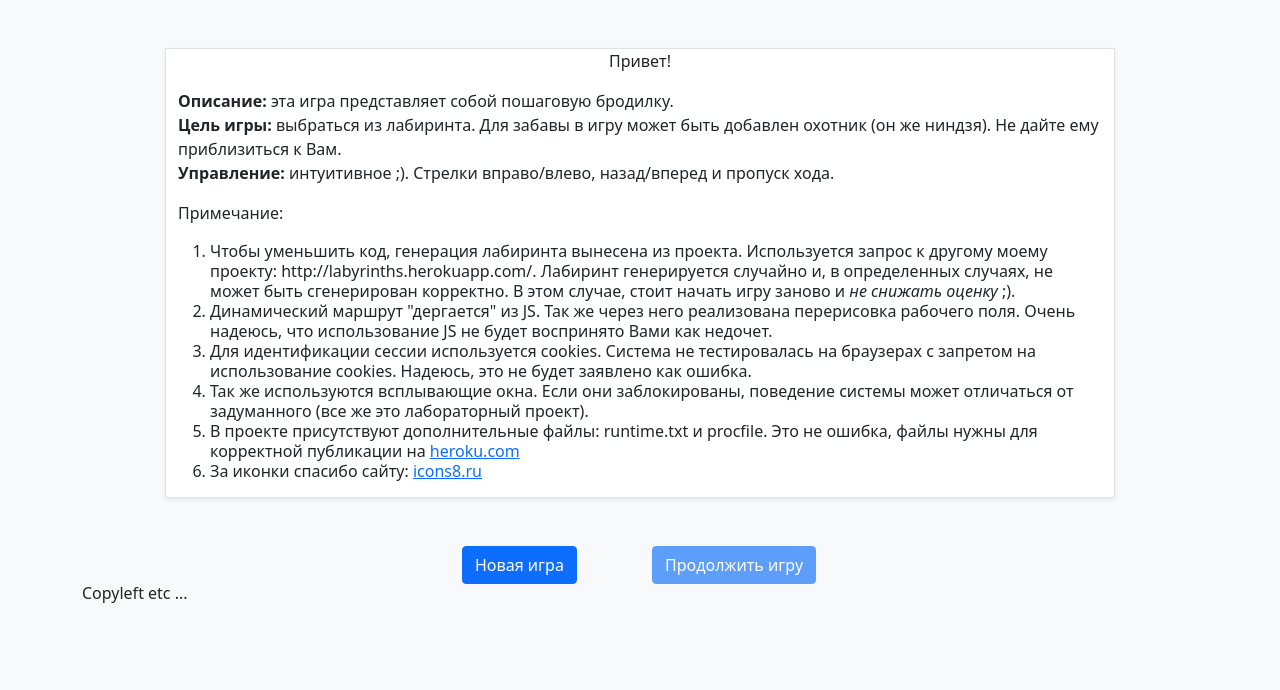
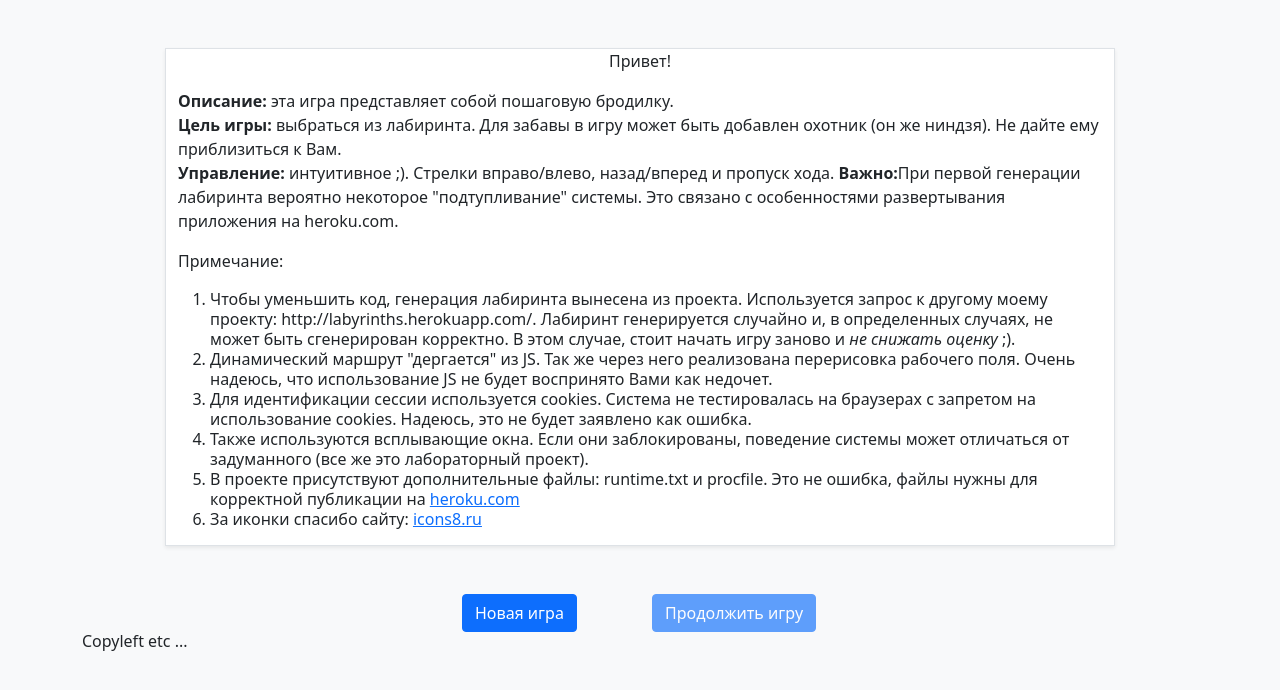
Before and after one commit to mkhaykin/stepik-mini, a Flask app: page / in a window 1280 px wide. Shown: the part 42-732 px from the top of the page. Run offline with Flask 2, Linux system fonts and the light colour scheme; some libraries are stand-ins or nearby versions.

Commit message:
fix text

```diff
--- a/game.py
+++ b/game.py
@@ -104,7 +104,8 @@ class Session:
         params = '&'.join([f'{param}={kwargs[param]}' for param in ('height', 'width', 'difficult', 'exit_count')])
         params += f'&char_blank="{self._char_blank}"&char_wall="{self._char_wall}"&borders=True'
         try:
-            data = requests.get("http://labyrinths.herokuapp.com/get?" + params).json()
+            data = requests.get("http://labyrinths.herokuapp.com/get.html?" + params).json()
+            # data = requests.get("http://127.0.0.1:8888/get.html?" + params).json()
         except Exception as e:
             raise WorldGenerateException(f"ошибка получения лабиринта: {str(e)}") from None
 
--- a/templates/index.html
+++ b/templates/index.html
@@ -17,6 +17,8 @@
                 <b>Цель игры:</b> выбраться из лабиринта. Для забавы в игру может быть добавлен охотник (он же ниндзя).
                 Не дайте ему приблизиться к Вам.<br>
                 <b>Управление:</b> интуитивное ;). Стрелки вправо/влево, назад/вперед и пропуск хода.
+                <b>Важно:</b>При первой генерации лабиринта вероятно некоторое "подтупливание" системы.
+                Это связано с особенностями развертывания приложения на heroku.com.
             </p>
             <p>Примечание:
                 <ol class="fs-6 lh-sm">
@@ -30,7 +32,7 @@
                     <li>Для идентификации сессии используется cookies. Система не тестировалась на браузерах
                         с запретом на использование cookies. Надеюсь, это не будет заявлено как ошибка.
                     </li>
-                    <li>Так же используются всплывающие окна. Если они заблокированы, поведение системы
+                    <li>Также используются всплывающие окна. Если они заблокированы, поведение системы
                         может отличаться от задуманного (все же это лабораторный проект).
                     </li>
                     <li>
```
